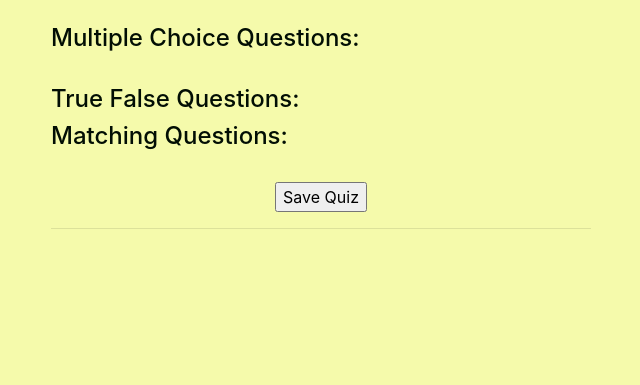
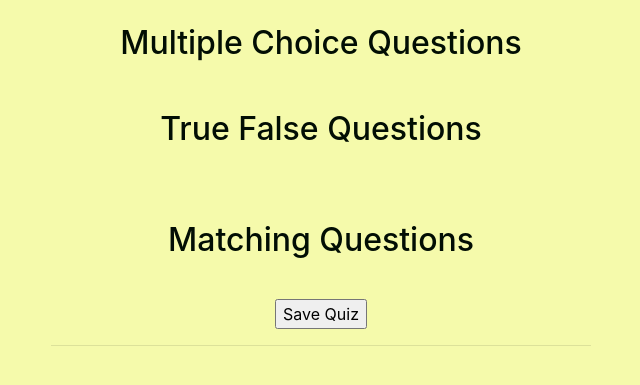
Before and after one commit to imotyashok/quiz-system-phase2, a Flask app: template quiz_app/templates/createquiz.html in a window 1280 px wide. Shown: the part 56-441 px from the top of the page, without its empty margins (319-959 px from the left). Run offline with Flask 2, Linux system fonts and the light colour scheme; the template is opened without the code that fills it: values that come from a table or form of the project are taken from there, others are empty; some libraries are stand-ins or nearby versions.

Commit message:
updated the quiz builder form

```diff
--- a/quiz_app/forms.py
+++ b/quiz_app/forms.py
@@ -21,11 +21,15 @@ class MultipleChoiceForm(FlaskForm):
     c1 = StringField("Enter Choice 1 value:")
     c2 = StringField("Enter Choice 2 value:")
     c3 = StringField("Enter Choice 3 value:")
-    c4 = StringField("Enter Choice 2 value:")
+    c4 = StringField("Enter Choice 4 value:")
+   # answer = SelectField('Correct answer:', choices=[c1,c2,c3,c4])
+   # ... figure out how to make a dropdown for this part
+    answer = StringField("Correct answer:")
 
 class TrueFalseForm(FlaskForm):
     # TO-DO: implement creation of true false questions
-    pass
+    question = StringField("Enter your question here:")
+    answer = SelectField("Correct answer:", choices=[("t","True"), ("f","False")])
 
 class MatchingForm(FlaskForm):
     # TO-DO: implement creation of matching questions
--- a/quiz_app/templates/createquiz.html
+++ b/quiz_app/templates/createquiz.html
@@ -3,45 +3,70 @@
 <div class="row">
     <div class="col-md-3 "></div>
     <div class="col-md-6">
-
-        <div>
-            <h4>Multiple Choice Questions:</h4>
+        <form method="POST" action="">
+            <fieldset class="form-group">
+                <h2 class="text-center">Multiple Choice Questions</h2>
                 <br>
+                <div class="form-group">
                     {% for q in range(mc_num) %}
 
-                {{ form.mc.question.label }}
-                {{ form.mc.question }}
+                        <h4> Question {{ q+1 }} </h4>
+
+                        {{ form.mc.question.label(class="form-control-label") }}
+                        {{ form.mc.question(class="form-control form-control-lg") }}
 
                         <br>
-                {{ form.mc.c1.label }}
-                {{ form.mc.c1 }}
+                        {{ form.mc.c1.label(class="form-control-label") }}
+                        {{ form.mc.c1(class="form-control form-control-lg") }}
                         <br>
-                {{ form.mc.c2.label }}
-                {{ form.mc.c2 }}
+                        {{ form.mc.c2.label(class="form-control-label") }}
+                        {{ form.mc.c2(class="form-control form-control-lg") }}
                         <br>
-                {{ form.mc.c3.label }}
-                {{ form.mc.c3 }}
+                        {{ form.mc.c3.label(class="form-control-label") }}
+                        {{ form.mc.c3(class="form-control form-control-lg") }}
                         <br>
-                {{ form.mc.c4.label }}
-                {{ form.mc.c4 }}
+                        {{ form.mc.c4.label(class="form-control-label") }}
+                        {{ form.mc.c4(class="form-control form-control-lg") }}
+                        <br>
+                        {{ form.mc.answer.label(class="form-control-label") }}
+                        {{ form.mc.answer(class="form-control form-control-lg") }}
+                        <br>
+                        <hr>
+                    {% endfor %}
+                </div>
+
+                <h2 class="text-center">True False Questions</h2>
+                <br>
+                <div class="form-group">
+                    {% for q in range(tf_num) %}
+
+                        <h4> Question {{ q+1 }} </h4>
+
+                        {{ form.tf.question.label(class="form-control-label") }}
+                        {{ form.tf.question(class="form-control form-control-lg") }}
+                        <br>
+                        {{ form.tf.answer.label(class="form-control-label") }}
+                        {{ form.tf.answer(class="form-control form-control-lg") }}
 
                         <hr>
                     {% endfor %}
+                </div>
+                <br>
+                <h2 class="text-center">Matching Questions</h2>
+                    <!-- TO-DO: Fill this out using similar format to previous questions -->
+                <div class="form-group">
 
-            <h4>True False Questions:</h4>
-            <!-- TO-DO: Fill this out using similar format to mult choice questions -->
 
-            <h4>Matching Questions:</h4>
-            <!-- TO-DO: Fill this out using similar format to mult choice questions -->
-
+                </div>
                 <br>
 
             <div class="text-center"> {{ form.submit }} </div>
 
             <hr>
 
-        </div>
+        </fieldset>
 
+        </form>
     </div>
 
 {% endblock content %}
```
Lines whose indentation alone changed are shown as unchanged.
